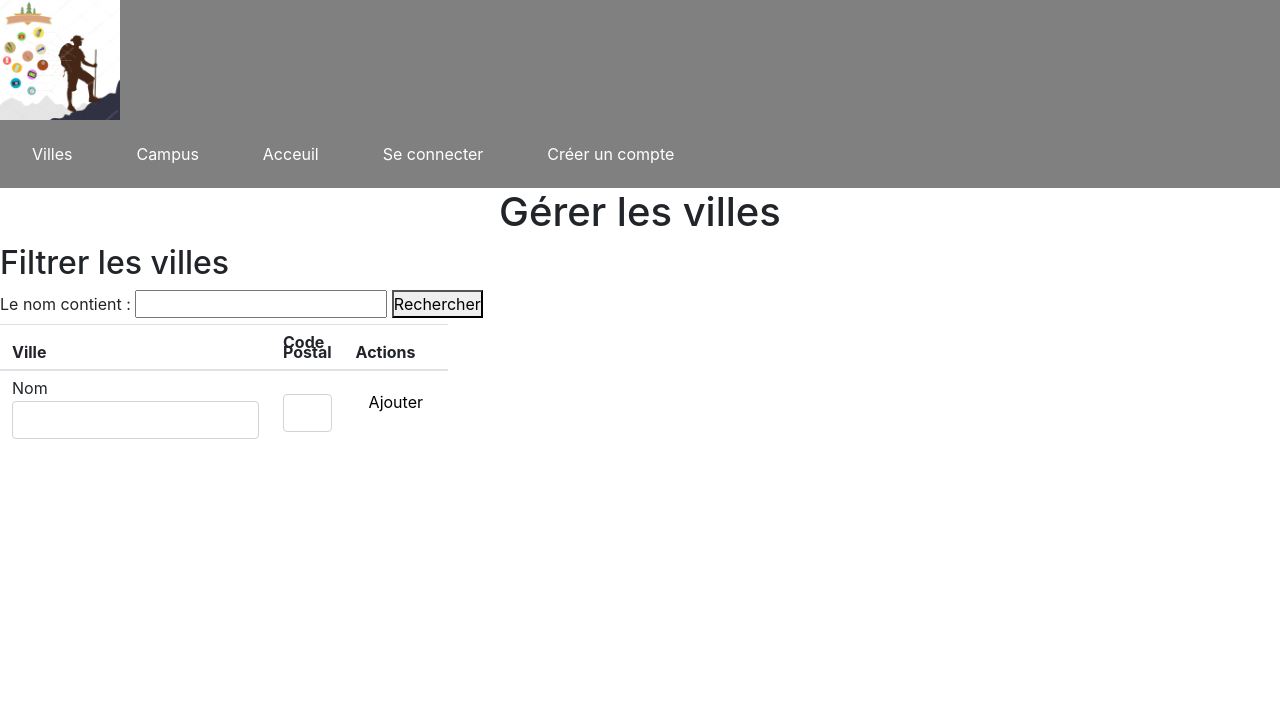
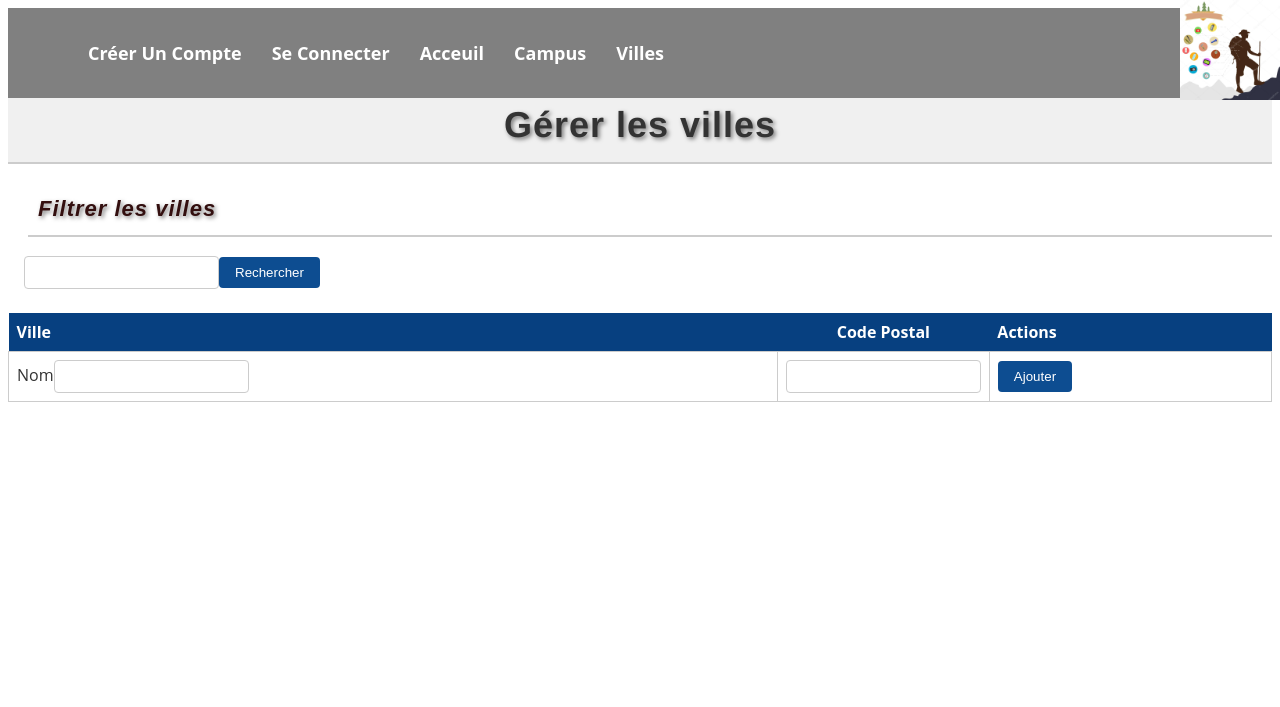
Before and after one commit to Jbb29950/SortieENI, a Symfony app: template templates/ville/gestionville.html.twig in a window 1280 px wide. Shown: the top 707 px of the page. Run offline with Twig, Linux system fonts and the light colour scheme; the template is opened without the code that fills it, so the values that code supplies are empty; form fields are guessed from the names that the template uses; some libraries are stand-ins or nearby versions.

Commit message:
pages css

```diff
--- a/public/css/campus.css
+++ b/public/css/campus.css
@@ -36,7 +36,7 @@ button[type="submit"] {
 button[type="submit"]:hover {
     background-color: #1a53ff;
 }
-/* Styliser le titre h1 */
+
 h1 {
     font-size: 48px;
     font-weight: bold;
@@ -46,13 +46,11 @@ h1 {
     text-shadow: 2px 2px #ddd;
 }
 
-/* Modifier le style du texte lorsqu'il est survolé */
+
 h1:hover {
     color: #00ff22;
     text-shadow: none;
 }
-
-/* Ajouter un arrière-plan en dégradé */
 body {
     background: linear-gradient(#eee, #fff);
 }
--- a/public/css/lieu.css
+++ b/public/css/lieu.css
@@ -1,27 +1,127 @@
-*{
+body {
+    font-family: "Open Sans", sans-serif;
+    font-size: 16px;
+    font-weight: normal;
+    color: #333;
+}
 
-    margin: 0;
-    padding: 0;
+h1 {
+    font-size: 36px;
+    font-weight: bold;
+    font-family: "Helvetica Neue", Arial, sans-serif;
+    color: #333;
+    text-shadow: 2px 2px 4px rgba(0, 0, 0, 0.5);
+    letter-spacing: 1px;
+    line-height: 1.5;
+    border-bottom: 2px solid #ccc;
+    padding-bottom: 10px;
+
+    background-color: #f0f0f0;
+    text-align: center;
+    margin: 0 auto;
 }
-.table{
-    max-width: 35%;
+
+h1:hover {
+
+    text-decoration: underline;
+    background-color: #ccc;
+    box-shadow: 2px 2px 4px rgba(0, 0, 0, 0.5);
 }
-table{
-    display: block;
-    line-height: 10px;
-    columns: fit-content;
+
+h2 {
+    text-shadow: 2px 2px 4px rgba(0, 0, 0, 0.5);
+    letter-spacing: 1px;
+    line-height: 1.5;
+    text-align: -webkit-left;
+    font-family: Arial, sans-serif;
+    font-size: 22px;
+    font-weight: bolder;
+    font-style: italic;
+    text-transform:full-width;
+    color: #330f0f;
+    background-color: #fff;
+    border-bottom: 2px solid #ccc;
+    padding: 10px;
+    margin-left: 20px;
+    margin-right: auto;
+
+
 }
-.col_2{
-    width: 5px;
+
+h2:hover {
+    color: #fff;
+    background-color: #074080;
 }
-.btn-link{
 
-    color: black;
+form[name="nom"] {
+    display: flex;
+    align-items: center;
+    justify-content: left;
+    margin: 1rem 0;
 }
-h1{
+
+label[for="nom"] {
+    margin-right: 1rem;
+}
+
+input[type="text"] {
+    padding: 0.5rem;
+    border: 1px solid #ccc;
+    border-radius: 4px;
+}
+
+button[type="submit"] {
+    padding: 0.5rem 1rem;
+    background-color: #0d4d91;
+    color: #fff;
+    border: none;
+    border-radius: 4px;
+    cursor: pointer;
+    transition: background-color 0.2s ease-in-out;
+}
+
+button[type="submit"]:hover {
+    background-color: #0069d9;
+}
+
+
+.table {
+    width: 100%;
+    border-collapse: collapse;
+    margin-top: 1.5rem;
+}
+
+th {
+    background-color: #074080;
+    color: #fff;
+    padding: 0.5rem;
+    text-align: left;
+}
+
+td {
+    border: 1px solid #ccc;
+    padding: 0.5rem;
+}
+
+
+.col_2 {
+    width: 10%;
     text-align: center;
 }
-* {
-    margin: 0;
-    padding: 0;
+
+
+.btn {
+    padding: 0.5rem 1rem;
+    border-radius: 4px;
+    cursor: pointer;
+    transition: background-color 0.2s ease-in-out;
 }
+
+
+
+.btn-link:hover {
+    background-color: #e30404;
+}
+.btn-link {
+    color: #cec2c2;
+}
--- a/public/css/main.css
+++ b/public/css/main.css
@@ -1,33 +1,47 @@
-.nav {
+nav {
+    background-color: #333;
+    height: 50px;
+}
+
+ul {
+    list-style: none;
+    margin: 10px;
+    padding: 10px;
+    display: flex;
+    direction: rtl;
+
+}
+
+li {
+    margin-right: 10px;
+}
+
+a {
     display: block;
-    list-style-type: none;
-    margin: 0;
-    padding: 0;
-    overflow: hidden;
+    color: #fff;
+    text-decoration: #AAAAAA;
+    padding: 5px 10px;
+    font-size: 18px;
+    font-weight: bold;
+    text-transform: capitalize;
+    transition: background-color 0.2s ease-in-out;
 }
-.nav-link{
-    display:inline;
-    float: right;
-}
-.nav-link a{
-    display: block;
-    color: white;
-    text-align: center;
-    padding: 14px 16px;
-    text-decoration: none;
+
+a:hover {
+    background-color: #555;
 }
 .logo{
     display: block;
 }
-header{
+header {
+    background-color: gray;
+    height: 90px;
     display: flex;
     justify-content: space-between;
-    background-color: gray;
+    align-items: center;
+    padding: 0 50px;
 }
-/* Ajouter une marge en bas pour que le contenu ne chevauche pas le footer */
-.content {
-    margin-bottom: 60px;
-}
+
 
 /* Créer un style pour le footer */
 footer {
@@ -39,12 +53,21 @@ footer {
     width: 100%;
 }
 
-/* Centrer le texte du footer */
-footer p {
+
+footer {
     text-align: center;
+    position: fixed;
+    bottom: 0;
+    left: 0;
+    width: 100%;
+    height: 5px;
+    background-color: #2c2828;
+
 }
-
-/* Ajouter un effet de survol sur le lien du footer */
-footer a:hover {
-    color: #ff9900;
+img {
+    width: 100px;
+    height: auto;
+    position: absolute;
+    top: 0;
+    right: 0;
 }
--- a/templates/header.html.twig
+++ b/templates/header.html.twig
@@ -1,4 +1,4 @@
-<img class="logo" src="{{ asset('img/logo.jpg') }}" alt="Logo du site" height="120" width="120">
+<img class="logo" src="{{ asset('img/logo.jpg') }}" alt="Logo du site">
 <ul class="nav">
     <li class="nav-link"><a href="{{ path('app_lieu_modifier_Ville') }}" title="Villes">Villes</a></li>
     <li class="nav-link"><a href="{{ path('app_campus') }}" title="Campus">Campus</a></li>
--- a/templates/security/login.html.twig
+++ b/templates/security/login.html.twig
@@ -1,5 +1,5 @@
 {% extends 'base.html.twig' %}
-
+{% block stylesheets %} <link rel="stylesheet" href="{{ asset('css/login.css') }}">{% endblock %}
 {% block title %}Log in!{% endblock %}
 
 {% block body %}
--- a/templates/utilisateur/editionProfil.html.twig
+++ b/templates/utilisateur/editionProfil.html.twig
@@ -1,5 +1,5 @@
 {% extends 'base.html.twig' %}
-{% block stylesheets %} <link rel="stylesheet" href="{{ asset('css/form.css') }}">{% endblock %}
+{% block stylesheets %} <link rel="stylesheet" href="{{ asset('css/profile.css') }}">{% endblock %}
 {% block title %}Modification profil{% endblock %}
 {% block body %}
 
--- a/templates/ville/gestionville.html.twig
+++ b/templates/ville/gestionville.html.twig
@@ -1,7 +1,7 @@
 {% extends 'base.html.twig' %}
 {% block title %}Gestion Ville{% endblock %}
 {% block stylesheets %}
-    <link rel="stylesheet" href="https://cdn.jsdelivr.net/npm/bootstrap@4.0.0/dist/css/bootstrap.min.css" integrity="sha384-Gn5384xqQ1aoWXA+058RXPxPg6fy4IWvTNh0E263XmFcJlSAwiGgFAW/dAiS6JXm" crossorigin="anonymous">
+
     <link rel="stylesheet" href="{{ asset('css/lieu.css') }}"
 {% endblock %}
 {% block javascripts %}{% endblock %}
@@ -12,7 +12,7 @@
 <h2>Filtrer les villes</h2>
 <div>
     <form name="nom">
-        <label for="nom">Le nom contient : </label>
+        <label for="nom">  </label>
         <input type="text" id="nom" name="nom">
         <button type="submit" name="nom">Rechercher</button>
     </form>
```
Also changed, not shown: public/css/form.css (+18 -20 lines), public/css/login.css (added, +56 -0 lines), public/css/profile.css (added, +48 -0 lines).
